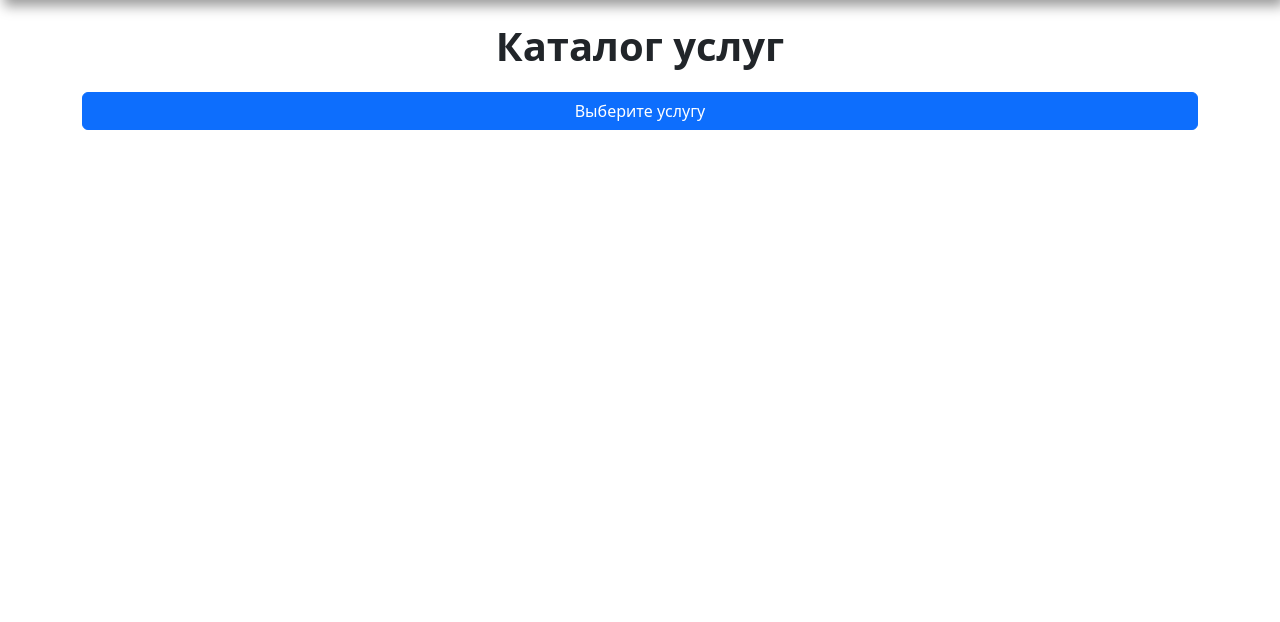
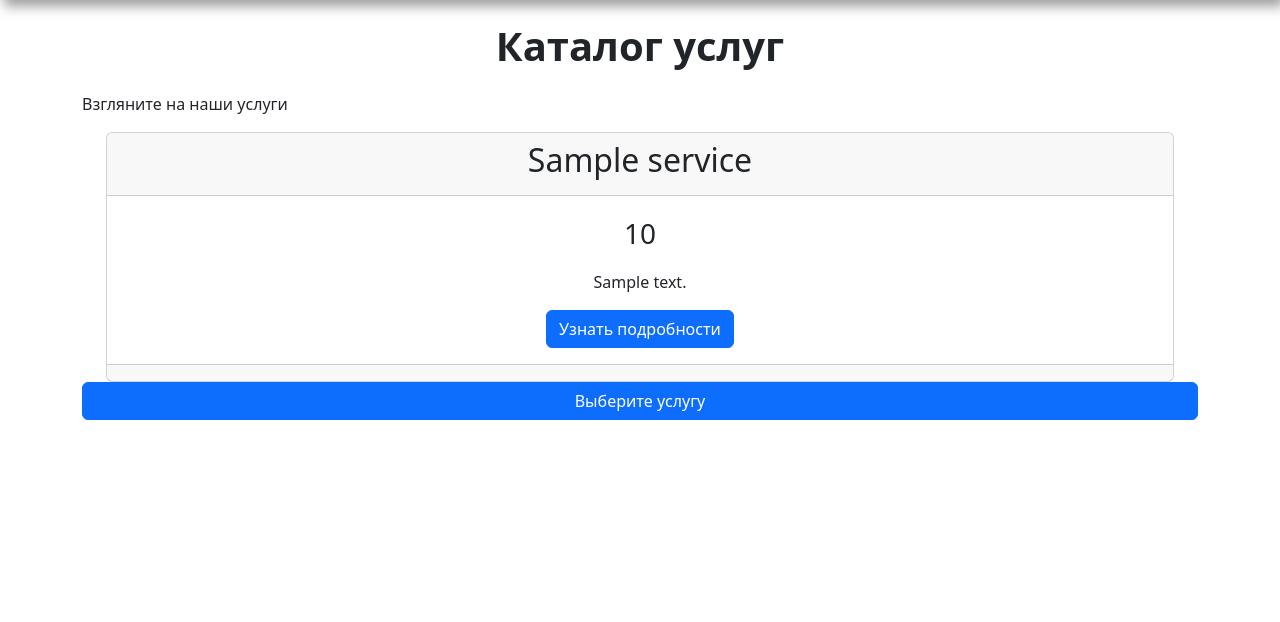
Before and after one commit to Maxoman13/ExamsProject, a Django app: template works/templates/catalog.html in a window 1280 px wide. Shown: the part 66-688 px from the top of the page. Run offline with Django 4.2, Linux system fonts and the light colour scheme; the template is opened without the code that fills it: most values are stand-ins (such as "Sample title", 1, 10 or a date in 2020).

Commit message:
Настройки детального отображения и слага

```diff
--- a/works/models.py
+++ b/works/models.py
@@ -1,4 +1,5 @@
 from django.db import models
+from django.urls import reverse
 
 
 # Create your models here.
@@ -45,6 +46,9 @@ class ServiceCatalog(models.Model):
     def __str__(self):
         return f'{self.service_name} - {self.price}'
 
+    def get_absolute_url(self):
+        return reverse('service_detail', kwargs={'service_slug': self.slug_name})
+
 
 class Client(models.Model):
     name = models.CharField(max_length=50, db_column='ClientName')
--- a/works/templates/catalog.html
+++ b/works/templates/catalog.html
@@ -4,6 +4,18 @@
 
 {% block content %}
 <p class="text-center fs-1 fw-bold">Каталог услуг</p>
+
+
+<p>Взгляните на наши услуги</p>
+    <div class="container text-center">
+    {% for service in services %}
+            <div class="container-lg">
+            {% include 'include/service_preview.html' %}
+            </div>
+    {% endfor %}
+            </div>
+
+
 <div class="d-grid gap-2">
     <a href="{% url 'add_service' %}" class="btn btn-primary" type="button">Выберите услугу</a>
 </div>
--- /dev/null
+++ b/works/templates/include/service_preview.html
@@ -0,0 +1,12 @@
+<div class="card text-center">
+  <div class="card-header">
+    <h2 class="card-title">{{service.service_name}}</h2>
+  </div>
+  <div class="card-body">
+    <p class="fs-3 card-text">{{service.price}}</p>
+    <p class="card-text">{{service.service_description|truncatewords:25}}</p>
+    <a href="#" class="btn btn-primary">Узнать подробности</a>
+  </div>
+  <div class="card-footer text-body-secondary">
+  </div>
+</div>
--- a/works/urls.py
+++ b/works/urls.py
@@ -6,4 +6,5 @@ urlpatterns = [
     path('catalog/', views.CatalogPage.as_view(), name='catalog'),
     path('catalog/add_service/', views.AddServiceCreateView.as_view(), name='add_service'),
     path('thanks/', views.Thanks.as_view(), name='thanks'),
+    path('<slug:service_slug>/', views.ShowService.as_view(), name='service'),
 ]
```
Also changed, not shown: works/templates/service_detail.html (added, +14 -0 lines), works/views.py (+21 -4 lines).
